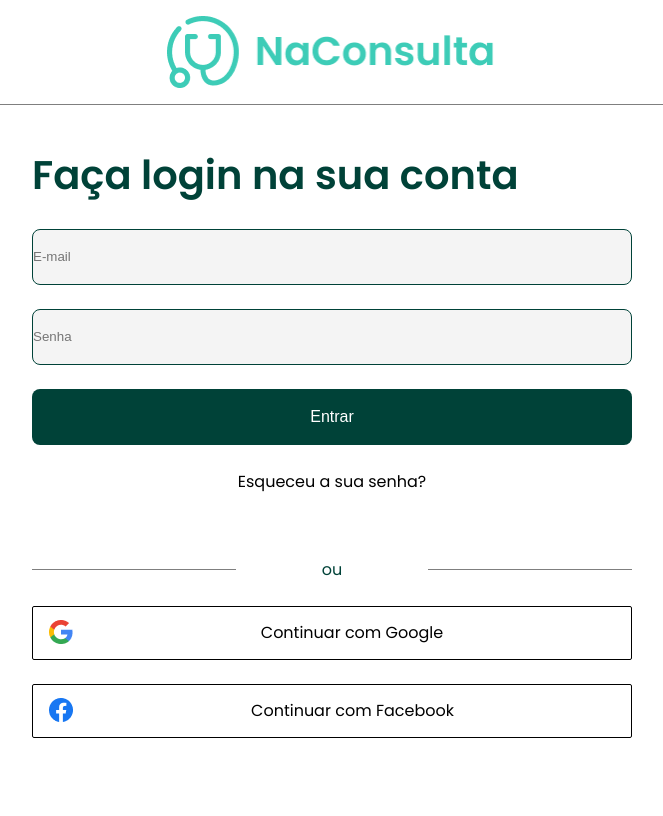
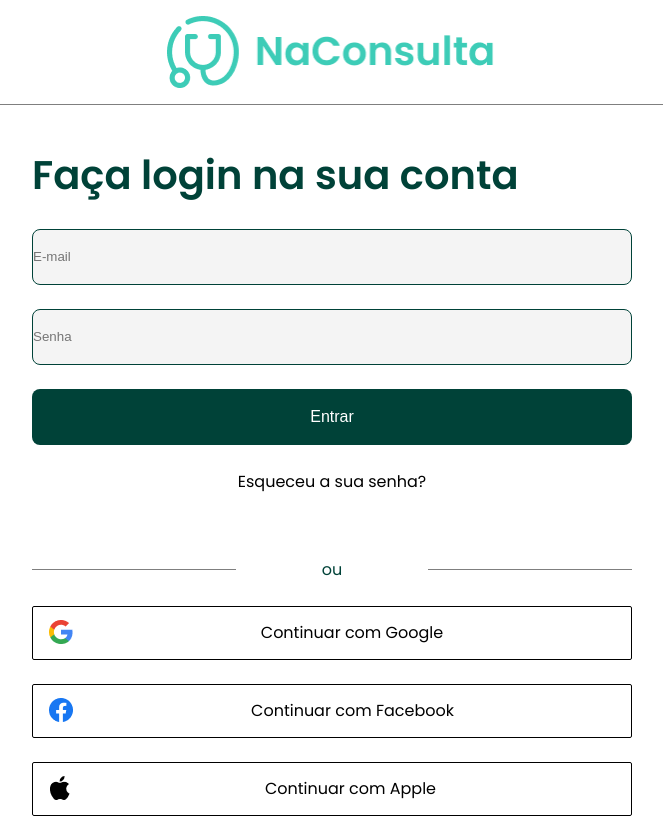
Before and after one commit to Achette/PI_NaConsulta, a React (Create React App) app: page /login in a window 1280 px wide. Shown: the whole page, without its empty margins (308-971 px from the left). Built offline with nearby package versions, Linux system fonts and the light colour scheme.

Commit message:
Feat: Adiciona botão Apple na página login

```diff
--- /dev/null
+++ b/src/components/appleButton/index.tsx
@@ -0,0 +1,25 @@
+import { Image } from "@chakra-ui/image";
+import { Flex, Link, Text, VStack } from "@chakra-ui/layout";
+import AppleIcon from "../../assets/img/appleIcon.png";
+
+export const AppleButton = () => {
+  return (
+    <Link cursor="pointer">
+      <VStack
+        justifyContent="center"
+        w="37.5rem"
+        h="3.375rem"
+        bgColor="#FFF"
+        border="0.9px solid #000000"
+        borderRadius="0.125rem"
+      >
+        <Flex w="100%">
+          <Image src={AppleIcon} alignSelf="flex-start" pl="1rem" />
+          <Text margin="0 auto" fontSize="1rem" fontWeight={400} color="#000">
+            Continuar com Apple
+          </Text>
+        </Flex>
+      </VStack>
+    </Link>
+  );
+};
--- a/src/components/index.ts
+++ b/src/components/index.ts
@@ -9,3 +9,4 @@ export * from "./footer/index";
 export * from "./footerLinks/index";
 export * from "./googleButton/index";
 export * from './facebookButton/index'
+export * from './appleButton/index'
--- a/src/routes/users/login/index.tsx
+++ b/src/routes/users/login/index.tsx
@@ -8,7 +8,7 @@ import {
   Text,
   VStack,
 } from "@chakra-ui/react";
-import { FacebookButton, GoogleButton } from "../../../components";
+import { AppleButton, FacebookButton, GoogleButton } from "../../../components";
 
 export const Login = () => {
   return (
@@ -75,6 +75,7 @@ export const Login = () => {
           </Flex>
           <GoogleButton />
           <FacebookButton />
+          <AppleButton />
         </VStack>
       </Box>
     </Box>
```
Also changed, not shown: src/assets/img/appleIcon.png (added).
